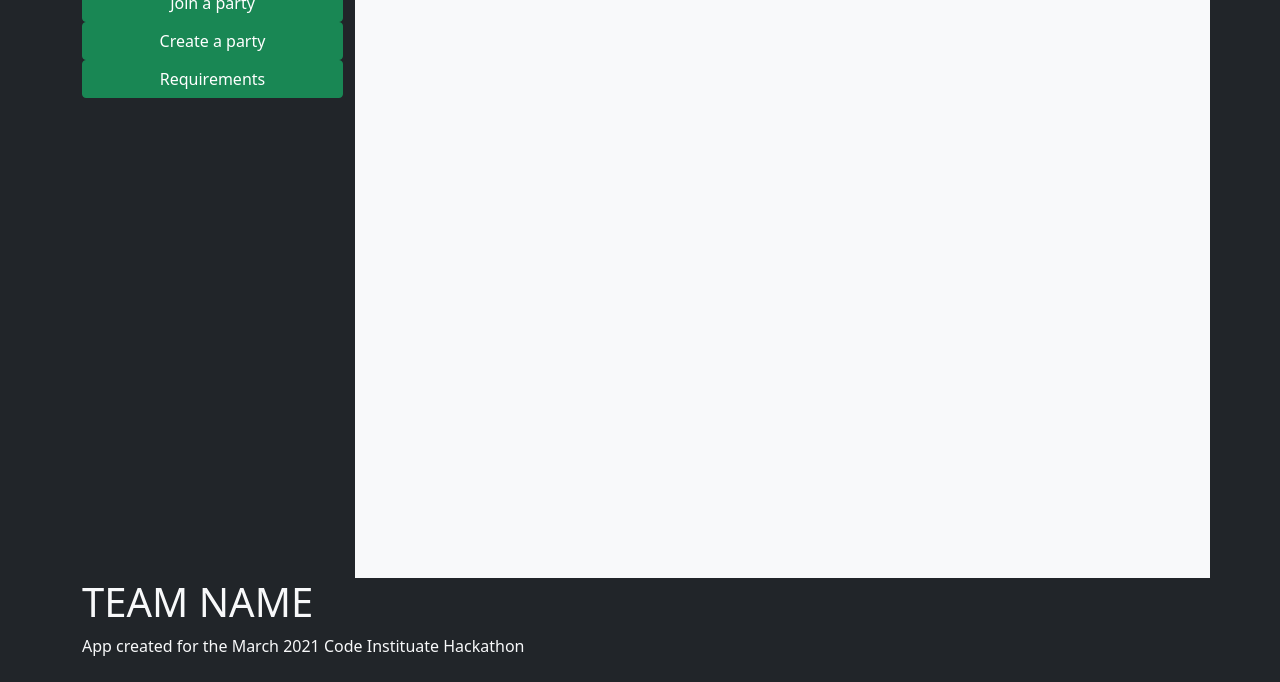
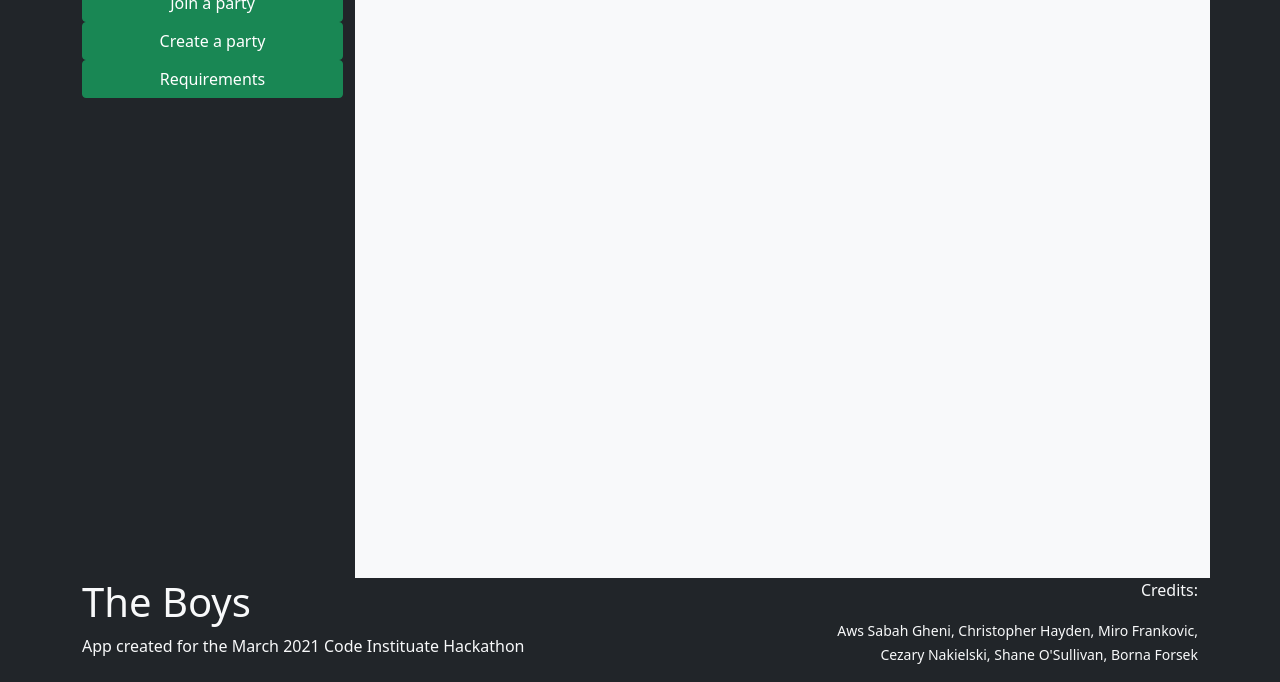
Before and after one commit to AwsSG/paddys-pals, a plain HTML site: page src/templates/main.html in a window 1280 px wide. Shown: the part 158-840 px from the top of the page. Drawn offline with nearby package versions, Linux system fonts and the light colour scheme.

Commit message:
added team name and team members to footer

```diff
--- a/src/templates/main.html
+++ b/src/templates/main.html
@@ -14,6 +14,13 @@
   <title>Paddy's Pals</title>
 </head>
 
+<!--
+  The body of the page contains the header, main and footer.
+  The header contains the title, a short explanation of the page and a button to create a party.
+  The create a party button will open a modal to create a party.
+  The main section contains a sidebar with helpful tips and a section where users will be able to see parties already created by other users.
+  The footer contains our team name and credits.
+ -->
 <body class="bg-dark">
   <header class="bg-dark">
     <div class="container">
@@ -91,11 +98,22 @@
     <!-- our names/ team name -->
     <div class="container">
       <div class="row">
-        <div class="col text-light">
-          <h1>TEAM NAME</h1>
+        <div class="col-sm-6 text-light">
+          <h1>The Boys</h1>
           <p>App created for the March 2021 Code Instituate Hackathon</p>
         </div>
+        <div class="col-sm-6 text-light text-end">
+          <p>Credits:</p>
+          <p>
+            <small>
+              Aws Sabah Gheni, Christopher Hayden, Miro Frankovic, <br>
+              Cezary Nakielski, Shane O'Sullivan, Borna Forsek
+            </small>
+          </p>
+        </div>
       </div>
+
+    </div>
     </div>
   </footer>
   <script src="../static/js/googleMaps.js"></script>
```
